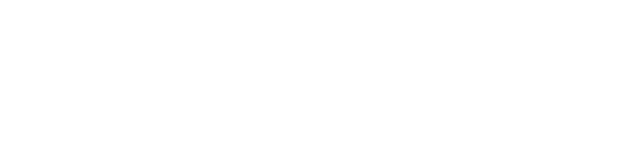
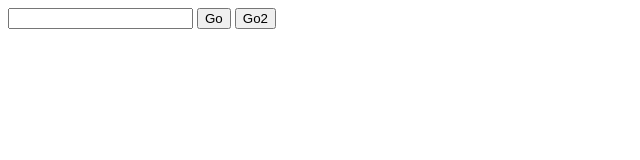
Before and after one commit to CasperHogstrom/U220919X1, a plain HTML site: page public/index.html in a window 1280 px wide. Shown: the whole page, without its empty margins (0-640 px from the left). Drawn offline with Linux system fonts and the light colour scheme.

Commit message:
First scenario working, simple for loop counting up to the chosen number

```diff
--- a/public/app.js
+++ b/public/app.js
@@ -1 +1,24 @@
 console.log('Hello world!')
+
+function firstBtn() {
+    var numberBoxValue = document.getElementById('numberbox').value;
+    const primeNrArray = new Array(2, 3, 5, 7 ,11);
+
+    //Eftersom arrayen börjar på 0
+    //numberBoxValue -= 1;
+
+    for (var i = 0; i < numberBoxValue; i++) {
+        console.log(primeNrArray[i]);
+    }
+
+}
+
+function secondBtn() {
+    var numberBoxValue = document.getElementById('numberbox').value;
+    const primeNrArray = new Array(2, 3, 5, 7 ,11);
+
+    //Eftersom arrayen börjar på 0
+    numberBoxValue -= 1;
+
+    console.log(primeNrArray[numberBoxValue]);
+}
--- a/public/index.html
+++ b/public/index.html
@@ -10,5 +10,12 @@
 </head>
 <body>
 
+    <div id="app">
+        <input type="number" id="numberbox">
+        <button id="btngo1" onclick="firstBtn()">Go</button>
+        <button id="btngo2" onclick="secondBtn()">Go2</button>
+
+    </div>
+
 </body>
 </html>
```
